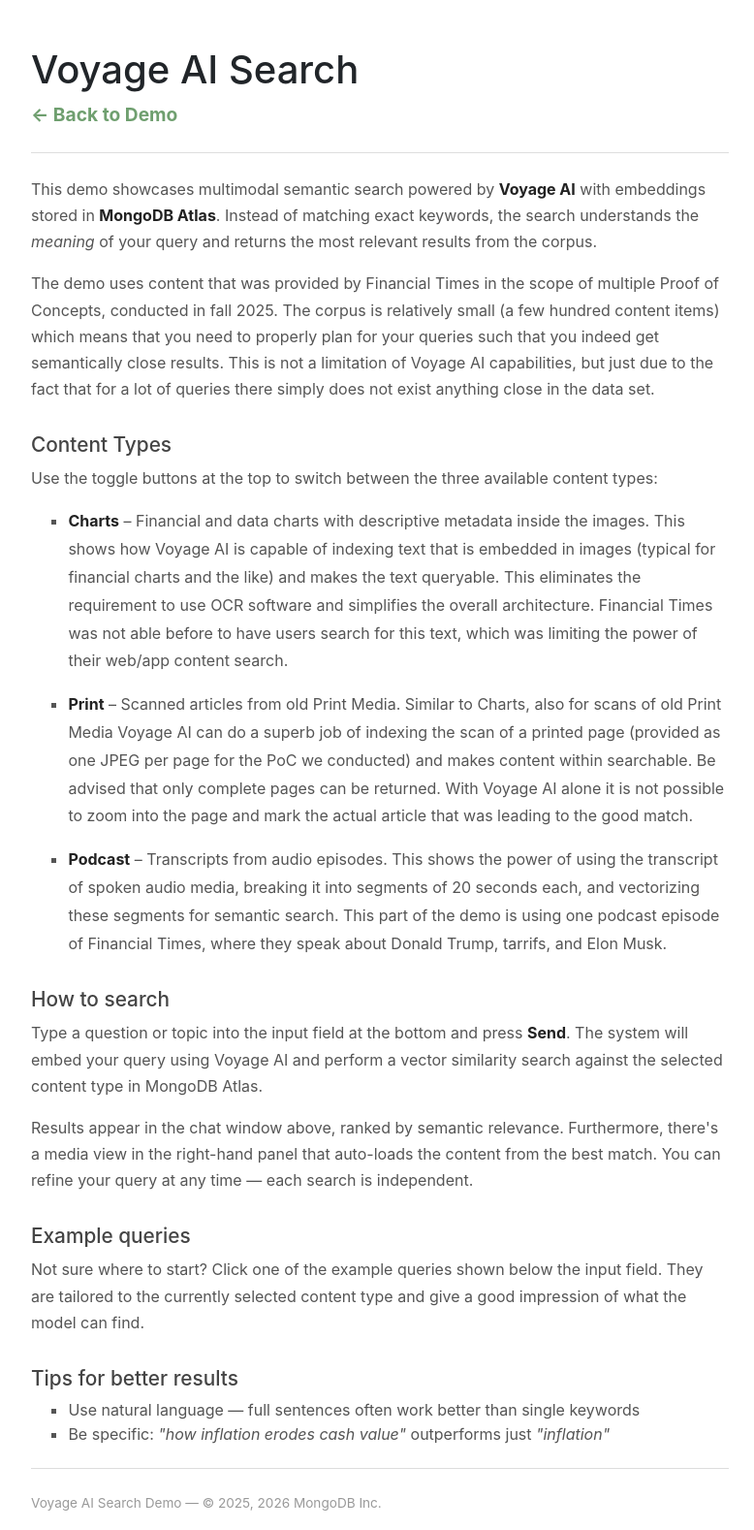
After one commit to mongodb-industry-solutions/voyage-ai-search, a Flask app: page /help in a window 1280 px wide. The commit adds this page. Shown: the whole page at 97% size, without its empty margins (54-832 px from the left). Run offline with Flask 3, Linux system fonts and the light colour scheme; some libraries are stand-ins or nearby versions.

Commit message:
help is now available

```diff
--- a/app.py
+++ b/app.py
@@ -33,6 +33,9 @@ coll_podcast = pymongo.MongoClient(_MC)['ft']['audio']
 def home():
     return render_template('index.html')
 
+@app.route('/help')
+def help():
+    return render_template('help.html')
 
 @app.route("/sidebar_text")
 def sidebar_text():
--- /dev/null
+++ b/templates/help.html
@@ -0,0 +1,166 @@
+<!DOCTYPE html>
+<!--
+    Copyright (c) 2025, 2026 MongoDB Inc.
+    Author: Benjamin Lorenz <benjamin.lorenz@mongodb.com>
+-->
+<html lang="en">
+<head>
+    <meta charset="UTF-8">
+    <title>Voyage AI Search Demo – Help</title>
+    <link rel="stylesheet" href="{{ url_for('static', filename='css/styles.css') }}">
+    <link rel="stylesheet" href="https://stackpath.bootstrapcdn.com/bootstrap/4.5.2/css/bootstrap.min.css">
+    <style>
+        body {
+            margin: 0;
+            padding: 0;
+        }
+
+        .container {
+            padding-left: 0;
+            padding-right: 0;
+        }
+
+        .help-body {
+            max-width: 720px;
+        }
+
+        .help-body h2 {
+            font-size: 1.3rem;
+            color: #444;
+            margin-top: 2rem;
+            margin-bottom: 0.5rem;
+        }
+
+        .help-body p {
+            color: #555;
+            line-height: 1.7;
+        }
+
+        .help-body ul {
+            color: #555;
+            line-height: 1.8;
+            padding-left: 1.4rem;
+        }
+        .compact-list li {
+            line-height: 1.4;
+            margin-bottom: 0.15rem;
+        }
+        .back-link {
+            color: #6f9f6f;
+            font-size: 120%;
+            font-weight: bold;
+            text-decoration: none;
+        }
+
+        .back-link:hover {
+            color: #4d7a4d;
+            text-decoration: underline;
+        }
+
+        hr.help-divider {
+            border-top: 1px solid #ddd;
+            margin: 1.5rem 0;
+        }
+    </style>
+</head>
+<body>
+    <div class="container mt-5" style="width: 100%; padding-left: 1rem;">
+
+        <div class="help-body">
+            <h1>Voyage AI Search</h1>
+
+            <a class="back-link" href="/">← Back to Demo</a>
+
+            <hr class="help-divider">
+
+            <p>
+                This demo showcases multimodal semantic search powered by
+                <strong>Voyage AI</strong> with embeddings stored in
+                <strong>MongoDB Atlas</strong>. Instead of matching exact keywords,
+                the search understands the <em>meaning</em> of your query and returns
+                the most relevant results from the corpus.
+            </p>
+
+            <p>
+                The demo uses content that was provided by Financial Times in the scope
+                of multiple Proof of Concepts, conducted in fall 2025. The corpus is
+                relatively small (a few hundred content items) which means that you need
+                to properly plan for your queries such that you indeed
+                get semantically close results. This is not a limitation of Voyage AI
+                capabilities, but just due to the fact that for a lot of queries there
+                simply does not exist anything close in the data set.
+            </p>
+
+            <h2>Content Types</h2>
+            <p>
+                Use the toggle buttons at the top to switch between the three
+                available content types:
+            </p>
+            <ul>
+                <li><strong>Charts</strong> – Financial and data charts with
+                    descriptive metadata inside the images. This shows how Voyage AI
+                    is capable of indexing text that is embedded in images (typical for
+                    financial charts and the like) and makes the text queryable. This
+                    eliminates the requirement to use OCR software and simplifies the
+                    overall architecture. Financial
+                    Times was not able before to have users search for this text, which
+                    was limiting the power of their web/app content search.
+                </li>
+                <li><strong>Print</strong> – Scanned articles from old Print Media. Similar to
+                    Charts, also for scans of old Print Media Voyage AI can do a superb job
+                    of indexing the scan of a printed page (provided as one JPEG per page for the PoC
+                    we conducted) and makes content within searchable. Be advised that only
+                    complete pages can be returned. With Voyage AI alone it is not possible to zoom
+                    into the page and mark the actual article that was leading to the good match.
+                </li>
+                <li><strong>Podcast</strong> – Transcripts from audio episodes. This shows the
+                    power of using the transcript of spoken audio media, breaking it into segments
+                    of 20 seconds each, and vectorizing these segments for semantic search.
+                    This part of the demo is using one podcast episode of Financial Times,
+                    where they speak about Donald Trump, tarrifs, and Elon Musk.
+                </li>
+            </ul>
+
+            <h2>How to search</h2>
+            <p>
+                Type a question or topic into the input field at the bottom and
+                press <strong>Send</strong>. The system will embed your query using
+                Voyage AI and perform a vector similarity search against the
+                selected content type in MongoDB Atlas.
+            </p>
+            <p>
+                Results appear in the chat window above, ranked by semantic relevance.
+                Furthermore, there's a media view in the right-hand panel that auto-loads
+                the content from the best match. You can refine your query at any time —
+                each search is independent.
+            </p>
+
+            <h2>Example queries</h2>
+            <p>
+                Not sure where to start? Click one of the example queries shown
+                below the input field. They are tailored to the currently selected
+                content type and give a good impression of what the model can find.
+            </p>
+
+            <h2>Tips for better results</h2>
+            <ul class="compact-list">
+                <li>Use natural language — full sentences often work better than
+                    single keywords</li>
+                <li>Be specific: <em>"how inflation erodes cash value"</em>
+                    outperforms just <em>"inflation"</em></li>
+            </ul>
+
+            <hr class="help-divider">
+
+            <p style="color: #999; font-size: 0.85rem;">
+                Voyage AI Search Demo &mdash;
+                &copy; 2025, 2026 MongoDB Inc.
+            </p>
+        </div>
+
+    </div>
+
+    <script src="https://code.jquery.com/jquery-3.5.1.min.js"></script>
+    <script src="https://stackpath.bootstrapcdn.com/bootstrap/4.5.2/js/bootstrap.bundle.min.js"></script>
+</body>
+</html>
```
Also changed, not shown: templates/index.html (+14 -1 lines).
